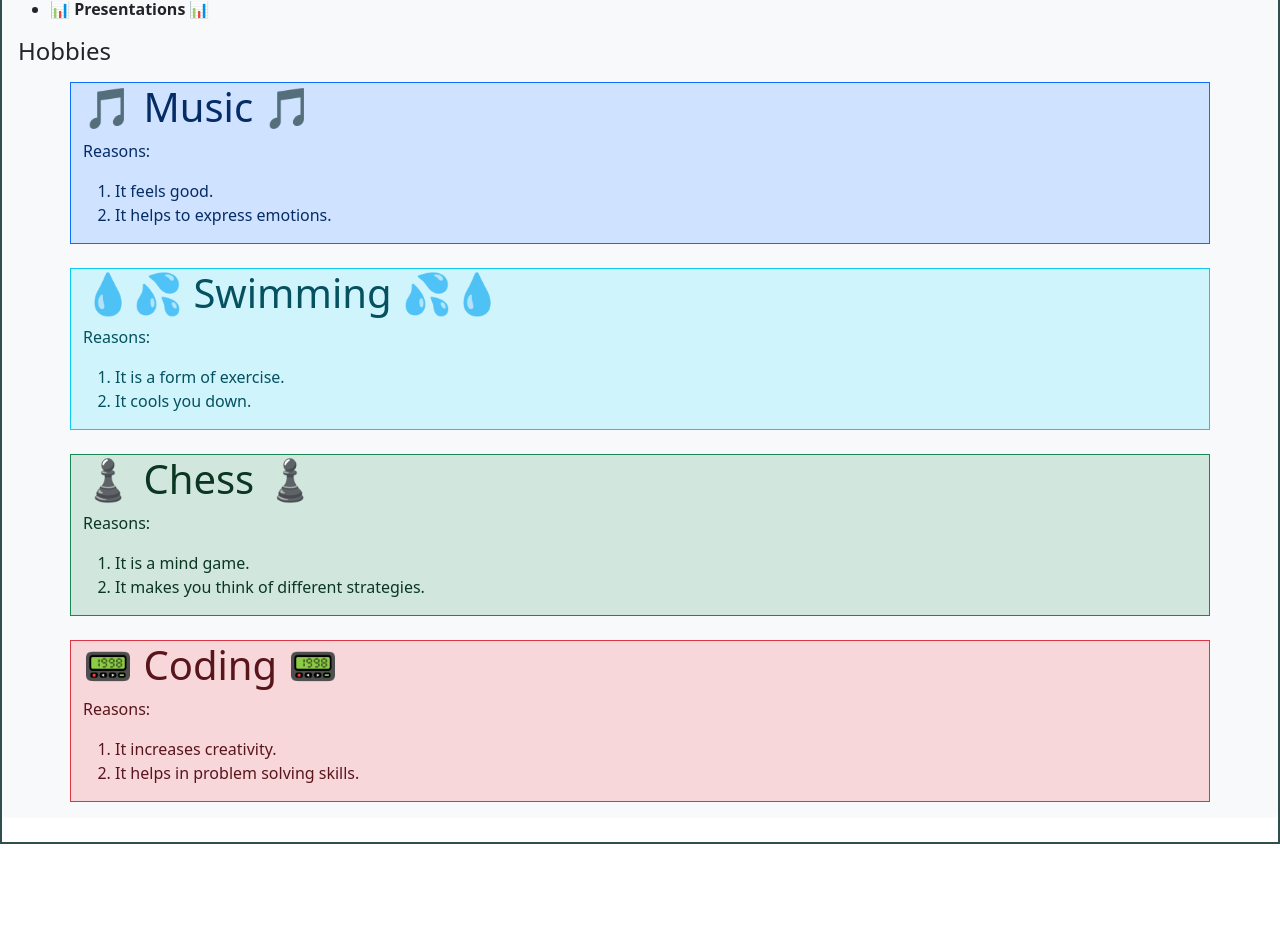
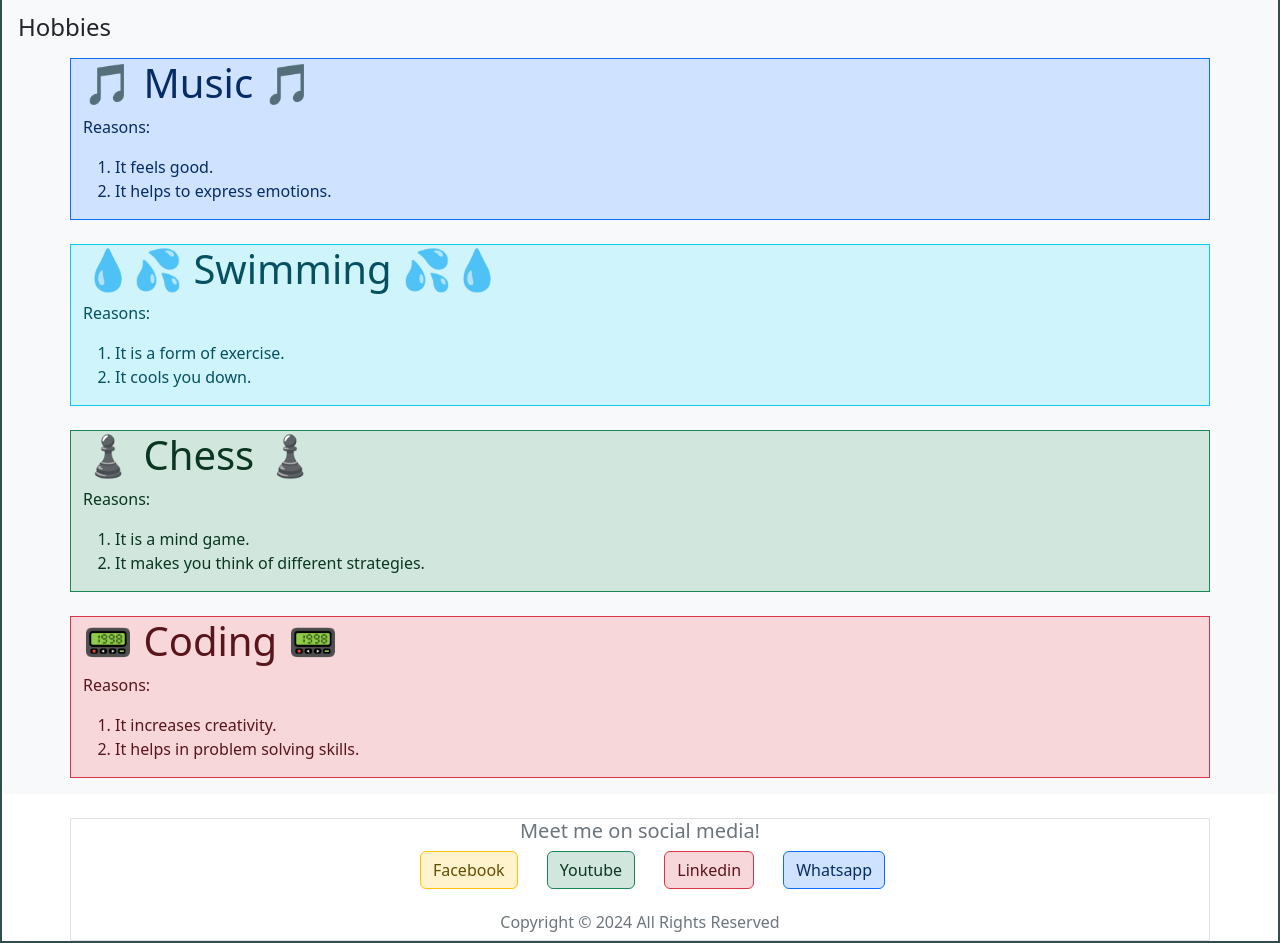
Before and after one commit to ArSva2-11I63/Project, a plain HTML site: page index.html in a window 1280 px wide. Shown: the part 1429-2372 px from the top of the page. Before the commit the page ends 2273 px from the top, so only its background shows below. Drawn offline with nearby package versions, Linux system fonts and the light colour scheme.

Commit message:
Update index.html

```diff
--- a/index.html
+++ b/index.html
@@ -1,5 +1,5 @@
  <!DOCTYPE html>
-<html>
+ <html>
 
 <head>
   <meta charset="utf-8">
@@ -51,7 +51,6 @@
 
     <h4 id="scrollspyHeading4">Projects</h4>
     <p><div class="card" style="width: 18rem;">
-      <img src="..." class="card-img-top" alt="...">
       <div class="card-body">
         <h5 class="card-title">📱 Calculator 📱</h5>
         <p class="card-text">This is a calculator to solve mathematical problems.</p>
@@ -121,6 +120,25 @@
   </nav>
 <br>
 
+<footer>
+ <div class="container bg-tertiary border border-tertiary-emphasis">
+ <center><h5 class="text-secondary">Meet me on social media!</h5>
+
+
+  <div>
+  &nbsp; &nbsp; &nbsp; <a href="#" class="btn btn-primary bg-warning-subtle border border-warning text-warning-emphasis" >Facebook</a>
+  &nbsp; &nbsp; &nbsp; <a href="#" class="btn btn-primary bg-success-subtle border border-success text-success-emphasis">Youtube</a>
+  &nbsp; &nbsp; &nbsp; <a href="#" class="btn btn-primary bg-danger-subtle border border-danger text-danger-emphasis">Linkedin</a>
+  &nbsp; &nbsp; &nbsp; <a href="#" class="btn btn-primary bg-primary-subtle border border-primary text-primary-emphasis">Whatsapp</a><br><br>
+ </div>
+
+ <div>
+  <h6 class="text-secondary">Copyright &copy; 2024 All Rights Reserved</h6>
+ </div>
+
+ </center>
+</footer>
+</div>
 
 
 
```
